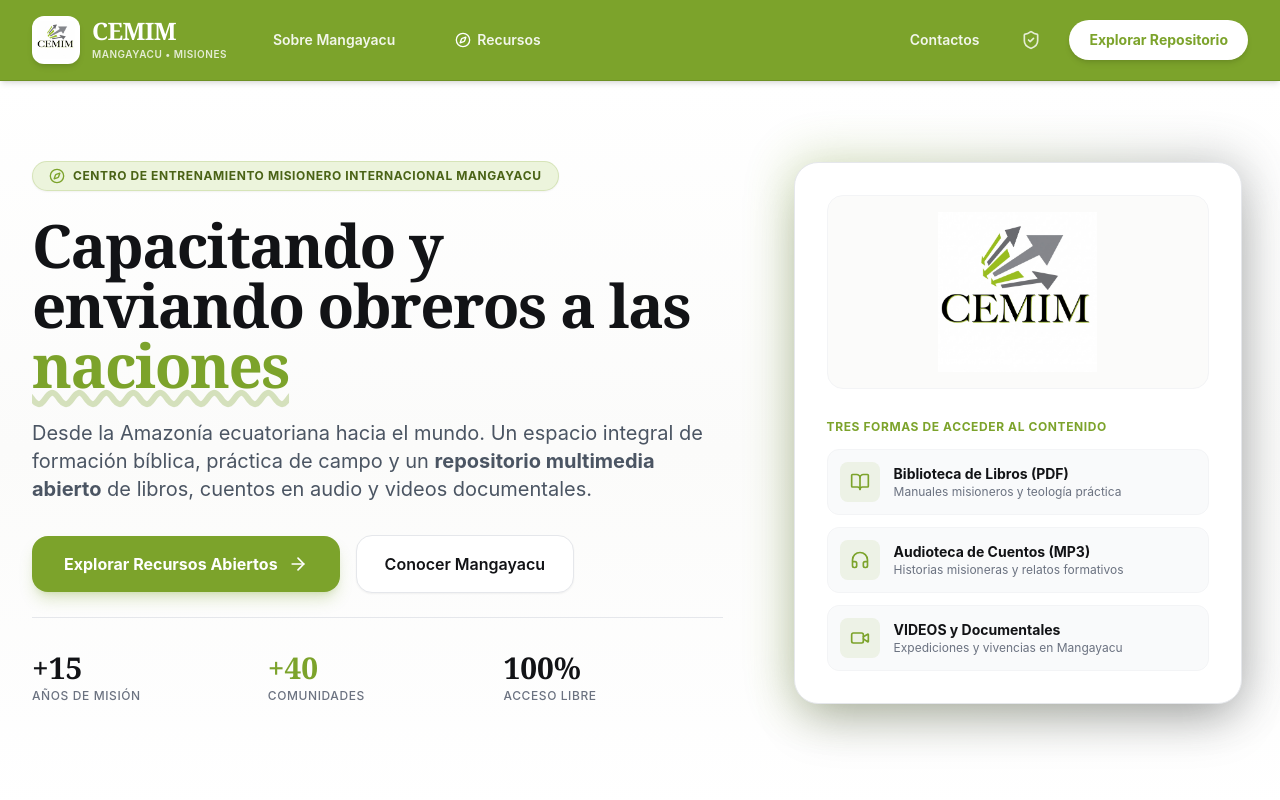
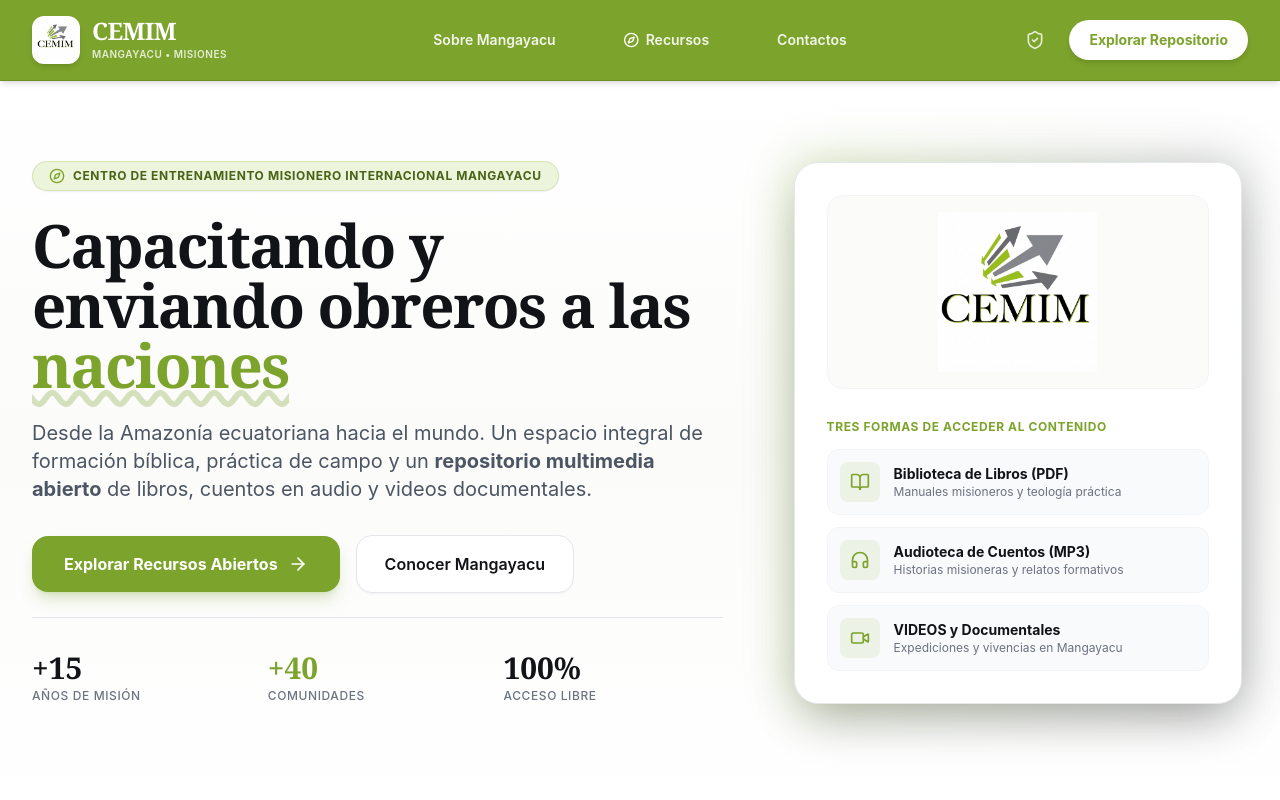
Before and after one commit to cristianfjaramillo-hue/landing-page-cemim, a Next.js app: page / in a window 1280 px wide. Shown: the top 800 px of the page. Built offline with nearby package versions, Linux system fonts and the light colour scheme; no server answers.

Commit message:
style: Center menu navigation links with equal spacing

```diff
--- a/src/components/Navbar.jsx
+++ b/src/components/Navbar.jsx
@@ -10,10 +10,10 @@
   return (
     <header className="sticky top-0 z-50 bg-cemim-green text-white shadow-md border-b border-cemim-green-dark/30 transition-all">
       <div className="max-w-7xl mx-auto px-4 sm:px-6 lg:px-8">
-        <div className="flex items-center justify-between h-20">
+        <div className="relative flex items-center justify-between h-20">
 
           {/* Logo & Brand Name */}
-          <Link href="/" className="flex items-center gap-3 group flex-shrink-0">
+          <Link href="/" className="flex items-center gap-3 group flex-shrink-0 z-10">
             <div className="h-12 w-12 rounded-xl bg-white border border-white/30 overflow-hidden flex items-center justify-center p-1 shadow-md group-hover:scale-105 transition-transform">
               <img
                 src="/logo.jpg"
@@ -31,31 +31,31 @@
             </div>
           </Link>
 
-          {/* Desktop Navigation Links */}
-          <nav className="hidden md:flex items-center gap-6 lg:gap-8 ml-8">
+          {/* Desktop Navigation Links (Centrados con la misma separación) */}
+          <nav className="hidden md:flex items-center justify-center gap-8 lg:gap-10 absolute left-1/2 -translate-x-1/2">
             <a
               href="#acerca"
-              className="text-sm font-semibold text-white/90 hover:text-white hover:bg-white/10 px-3.5 py-2 rounded-xl transition-all"
+              className="text-sm font-semibold text-white/90 hover:text-white hover:bg-white/10 px-3.5 py-2 rounded-xl transition-all whitespace-nowrap"
             >
               Sobre Mangayacu
             </a>
             <a
               href="#repositorio"
-              className="text-sm font-semibold text-white/90 hover:text-white hover:bg-white/10 px-3.5 py-2 rounded-xl flex items-center gap-1.5 transition-all"
+              className="text-sm font-semibold text-white/90 hover:text-white hover:bg-white/10 px-3.5 py-2 rounded-xl flex items-center gap-1.5 transition-all whitespace-nowrap"
             >
               <Compass className="w-4 h-4 text-white" />
               <span>Recursos</span>
             </a>
-          </nav>
-
-          {/* Right Section: Contactos + Admin Link + CTA */}
-          <div className="hidden md:flex items-center gap-4 lg:gap-5 ml-auto">
             <a
               href="#contacto"
-              className="text-sm font-semibold text-white/90 hover:text-white hover:bg-white/10 px-3.5 py-2 rounded-xl transition-all"
+              className="text-sm font-semibold text-white/90 hover:text-white hover:bg-white/10 px-3.5 py-2 rounded-xl transition-all whitespace-nowrap"
             >
               Contactos
             </a>
+          </nav>
+
+          {/* Right Section: Admin Link + CTA */}
+          <div className="hidden md:flex items-center gap-3 lg:gap-4 ml-auto z-10">
             <Link
               href="/admin"
               className="p-2 text-white/80 hover:text-white hover:bg-white/10 rounded-xl transition-colors"
@@ -72,7 +72,7 @@
           </div>
 
           {/* Mobile Menu Button */}
-          <div className="flex items-center gap-2 md:hidden">
+          <div className="flex items-center gap-2 md:hidden z-10">
             <Link
               href="/admin"
               className="p-2 text-white/80 hover:text-white"
@@ -107,7 +107,7 @@
             onClick={() => setIsOpen(false)}
             className="block px-3 py-2.5 rounded-xl text-base font-semibold text-white hover:bg-white/15 transition-colors"
           >
-            Repositorio Multimedia (Libros, Audios, Videos)
+            Recursos
           </a>
           <a
             href="#contacto"
```
